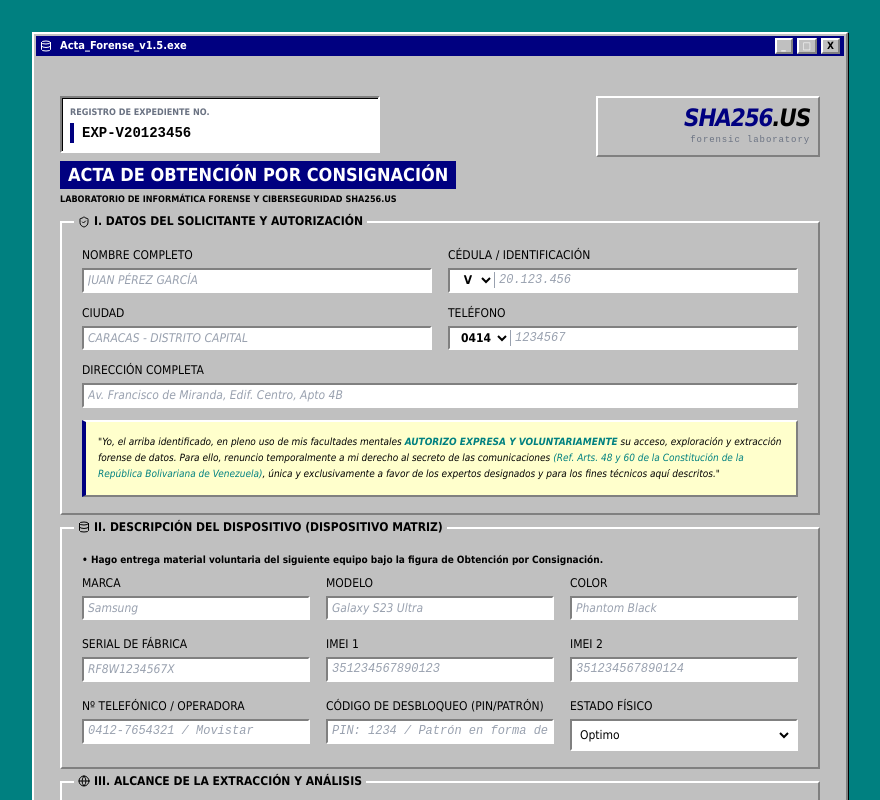
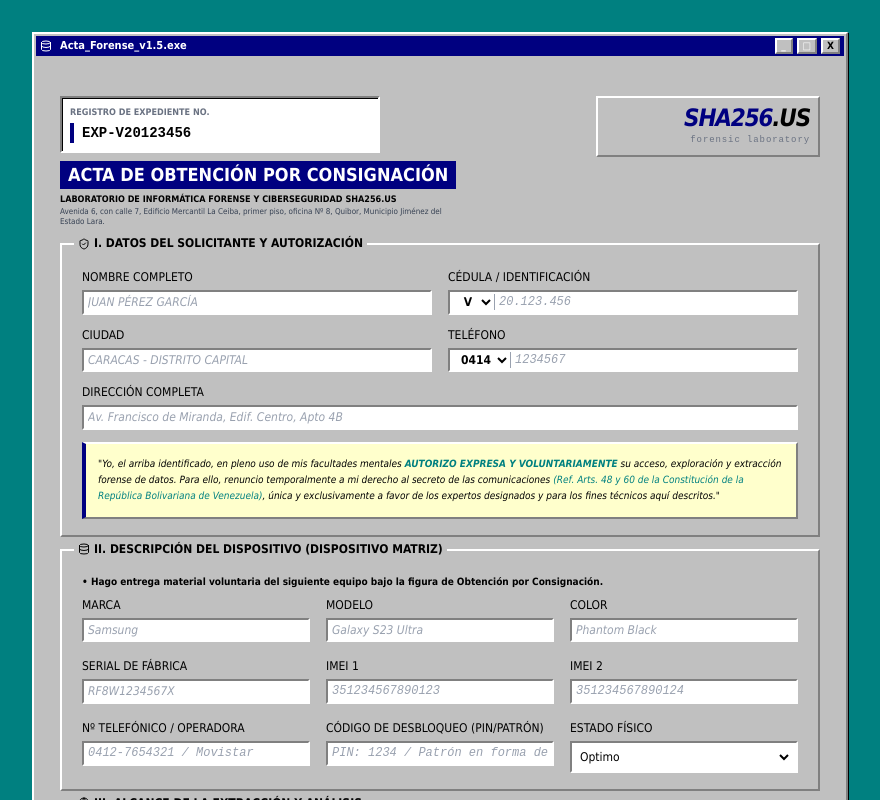
Before and after one commit to julljoll/ACTA-OBTENCION-CONSIGNACION, a React (Vite) app: page / in a window 1280 px wide. Shown: the top 800 px of the page, without its empty margins (200-1080 px from the left). Built offline with nearby package versions, Linux system fonts and the light colour scheme; a web font is replaced by a local one.

Commit message:
feat: Add full address to form header
Includes the physical address of the laboratory in the header section of the form, enhancing the official documentation.

```diff
--- a/src/App.tsx
+++ b/src/App.tsx
@@ -189,7 +189,8 @@ export default function App() {
                 </div>
                 <div>
                   <h2 className="text-lg font-bold bg-[#000080] text-white px-2 inline-block print:bg-transparent print:text-black print:p-0 print:text-xl">ACTA DE OBTENCIÓN POR CONSIGNACIÓN</h2>
-                  <p className="text-[9px] text-black font-bold uppercase mt-1 print:text-[10px]">LABORATORIO DE INFORMÁTICA FORENSE Y CIBERSEGURIDAD SHA256.US</p>
+                  <p className="text-[9px] text-black font-bold mt-1 print:text-[10px] uppercase print:normal-case">Laboratorio de Informática Forense y Ciberseguridad SHA256.US</p>
+                  <p className="text-[8px] text-gray-700 mt-0.5 max-w-sm leading-tight print:text-[8px]">Avenida 6, con calle 7, Edificio Mercantil La Ceiba, primer piso, oficina Nº 8, Quibor, Municipio Jiménez del Estado Lara.</p>
                 </div>
               </div>
 
```
